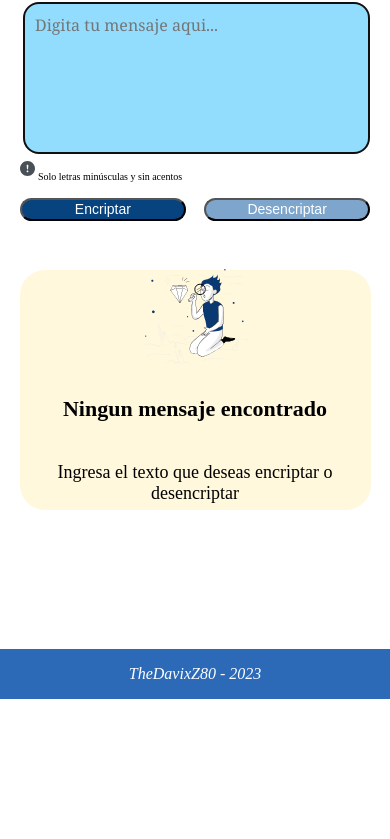
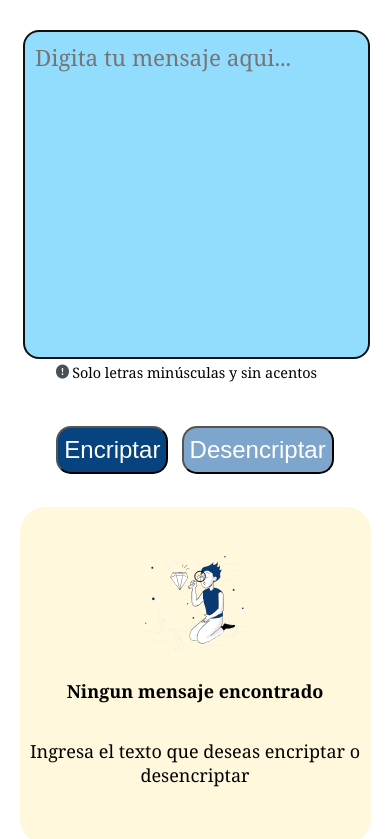
Before and after one commit to TheDavixZ80/OracleOne-EncriptadorDeTexto, a plain HTML site: page index.html in a window 390 px wide. Shown: the part 145-984 px from the top of the page. Before the commit the page ends 844 px from the top, so only its background shows below. Drawn offline with Linux system fonts and the light colour scheme.

Commit message:
Cambios en CSS para mejorar responsiveness de la pagina

```diff
--- a/index.html
+++ b/index.html
@@ -50,7 +50,11 @@
     </div>
 
     <footer class="footer">
-        <p>TheDavixZ80 - 2023</p>
+        <p class="footer-text">TheDavixZ80 - 2023</p>
+        <ul class="social-media-icons">
+            <li><a href="https://www.linkedin.com/in/wdaviddiaz95/"><img src="/img/ico-linkedin.svg" class="media-ico" alt="Icono de linkedin"></a></li>
+            <li><a href="https://github.com/TheDavixZ80"> <img src="/img/ico-github.svg" class="media-ico" alt="Icono de Github"></a></li>
+        </ul>
     </footer>
 
 
--- a/styles.css
+++ b/styles.css
@@ -1,41 +1,43 @@
 body {
+    height: 100%;
     margin: 0;
+    font-family: Georgia, serif;
 }
 
 header {
     display: flex;
+    height: auto;
     background-color: rgb(44, 106, 183);
     color: #fff;
     gap: 1%;
-    padding: 10px 10px;
-
+    padding: 5px 10px;
 }
 
 .mainContainer {    /*MAIN */
     display: flex;
     flex-direction: row;
     flex-wrap: wrap;
-    height: 35em;
+    height: 100vh;
 
     justify-content: space-around;
     margin: 20px;
-
 }
 
 .mainTextContainer{   /*IZQUIERDO*/
-    display: grid;
-    flex-grow: 1;
+    display: flex;
+    flex-direction: column;
     width: 70%;
-    height: 100%;
+    height: 75%;
 }
 
 #messageInput{  /*EL INPUT*/
-    font-size: 30px;
+    width: 92%;
+    height: 75%;
+    font-size: 2.5em;
     font-family: Cambria, Cochin, Georgia, Times, 'Times New Roman', serif;
     background-color: rgb(146, 220, 254);
 
-    margin: 4% 2% 4%;
-    width: 92%;
+    margin: 1rem 1rem;
     padding: 10px;
 
     border-radius: 15px;
@@ -47,9 +49,10 @@ header {
 .main-infocontainer {
     display: flex;
     align-items: stretch;
-    font-size: 12px;
+    font-size: 1em;
     gap: 1%;
     margin-top: -2em;
+    padding: 1em 2.5em;
 }
 
 /*BOTONES*/
@@ -59,11 +62,9 @@ header {
     justify-content: center;
     align-items: flex-end;
     flex-wrap: nowrap;
+
+    height: 3.5em;
     gap: 5%;
-    align-self: flex-end;
-
-
-    height: 60px;
     margin: 10px;
 }
 
@@ -120,8 +121,8 @@ header {
     align-items: center;
 
     width: 30%;
+    height: 75%;
     border-radius: 25px;
-
 }
 
 .muneco {
@@ -132,19 +133,19 @@ header {
 
 .codedMessages-title {
     font-weight: bold;
-    font-size: 22px;
+    font-size: 1.5em;
     text-align: center;
 }
 
 .codedMessage {
-    font-size: 18px;
+    font-size: 1.5em;
     text-align: center;
     text-justify: distribute;
 }
 
 #codedMessageTextBox {
     display: none;
-    font-size: 30px;
+    font-size: 2.5em;
     font-family: Cambria, Cochin, Georgia, Times, 'Times New Roman', serif;
     width: 92%;
     height: 90%;
@@ -158,31 +159,50 @@ header {
 }
 
 .footer{
-    display: inline-block;
+    display: flex;
+    flex-direction: column;
+    justify-content: center;
+    align-items: center;
     background-color: rgb(44, 106, 183);
     color: #fff;
     font-style: italic;
-    text-align: center;
-    width: 100%;
-    position: fixed; left: 0; bottom: 0;
-    z-index: -100;
+    /*width: 100%;
+    left: 0; bottom: 0;
+    z-index: -100; */
+}
+
+.footer-text {
+    color: #fff;
+    margin: 10px 0px 0px;
+}
+
+.social-media-icons {
+    display: flex;
+    margin: 10px 0px 0px;
+}
+
+.media-ico {
+    width: 50%;
+}
+
+ul {
+  list-style-type: none;
 }
 
 @media screen and (max-width: 600px) {
 
-
     .mainContainer {
-        position: relative;
         display: flex;
-        flex-direction: column;
+        align-content: center;
         margin: 5%;
+        gap: 1em;
     }
 
     .mainTextContainer{
-        display: grid;
+        display: flex;
         flex-grow: 0;
         width: 100%;
-        height: 40%;
+        height: 55%;
     }
 
     #messageInput {
@@ -191,28 +211,25 @@ header {
 
     .main-infocontainer{
         position: relative;
-        height: 80%;
-        margin: 0;
-        font-size: 10px;
-        padding: -80px;
+        height: 10%;
+        font-size: 0.9em;
     }
 
     .imagen-exclamacion{
-        width: 15px;
-        height: 15px;
+        width: 5%;
     }
 
     .mainButtonsContainer {
         align-items: center;
         align-self: center;
-        height: 95%;
+        height: 20%;
         margin: 0%;
 
     }
 
-    #boton-desencriptar, #boton-encriptar {
-        font-size: 14px;
-        height: 95%;
+    #boton-desencriptar, #boton-encriptar, #boton-copiar {
+        font-size: 1.5em;
+        height: 2em;
         width: 75%;
     }
 
@@ -220,23 +237,21 @@ header {
         display: flex;
         position: relative ;
         width: 100%;
-        height: 15em;
+        height: 40%;
+        font-size: 0.75em;
     }
 
     .muneco {
         width: 30%;
     }
 
-    #messageInput {
-        font-size: 16px;
-        height: 8em;
+    #messageInput, #codedMessageTextBox {
+        font-size: 1.4em;
     }
 
     .footer{
-        position: fixed;
+        position : relative;
         margin-top: auto;
     }
 
-
-
 }
```
Also changed, not shown: img/Nueva carpeta/ico-github.svg (added), img/Nueva carpeta/ico-linkedin.svg (added), img/ico-github.svg (added), img/ico-linkedin.svg (added).
